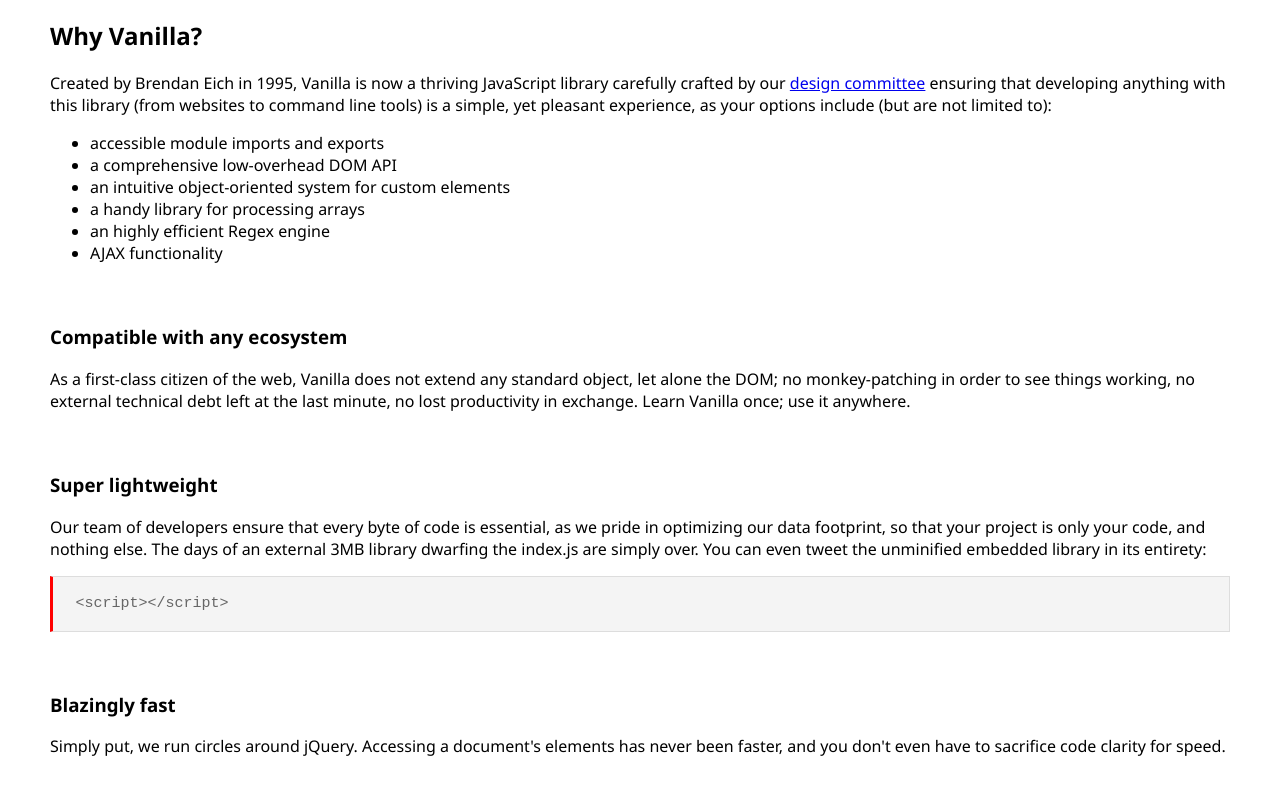
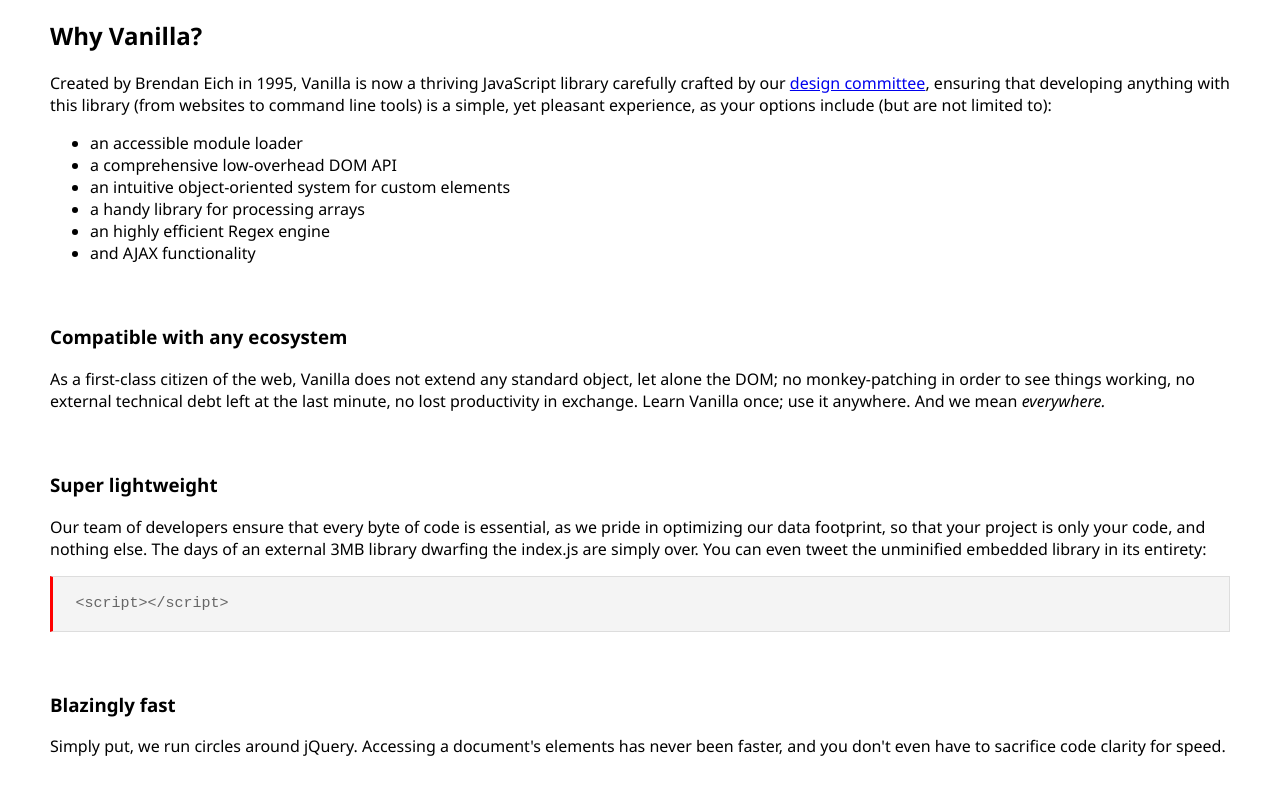
Before and after one commit to nullableVoidPtr/vanilla.js, a plain HTML site: page index.html in a window 1280 px wide. Shown: the part 580-1380 px from the top of the page. Drawn offline with Linux system fonts and the light colour scheme.

Commit message:
Update index.html

```diff
--- a/index.html
+++ b/index.html
@@ -109,22 +109,23 @@
 			<h1>An established alternative, for the modern environment.</h1>
 			<section>
 			<h2>Why Vanilla?</h2>
-				<p>Created by Brendan Eich in 1995, Vanilla is now a thriving JavaScript library carefully crafted by our <a href="https://github.com/tc39/ecma262">design committee</a>
+				<p>Created by Brendan Eich in 1995, Vanilla is now a thriving JavaScript library carefully crafted by our <a href="https://github.com/tc39/ecma262">design committee</a>,
 				ensuring that developing anything with this library (from websites to command line tools) is a simple, yet pleasant experience, as your options
 				include (but are not limited to):</p>
 				<ul>
-					<li>accessible module imports and exports</li>
+					<li>an accessible module loader</li>
 					<li>a comprehensive low-overhead DOM API</li>
 					<li>an intuitive object-oriented system for custom elements</li>
 					<li>a handy library for processing arrays</li>
 					<li>an highly efficient Regex engine</li>
-					<li>AJAX functionality</li>
+					<li>and AJAX functionality</li>
 				</ul>
 			</section>
 			<section>
 				<h3>Compatible with any ecosystem</h3>
 				<p>As a first-class citizen of the web, Vanilla does not extend any standard object, let alone the DOM; no monkey-patching in order
-				to see things working, no external technical debt left at the last minute, no lost productivity in exchange. Learn Vanilla once; use it anywhere.</p>
+				to see things working, no external technical debt left at the last minute, no lost productivity in exchange. Learn Vanilla once; use it anywhere.
+				And we mean <i>everywhere.</i></p>
 			</section>
 			<section>
 				<h3>Super lightweight</h3>
@@ -205,7 +206,6 @@ var part = _.partial(func, arg);</pre>
 				<pre class="vanilla">var bound = func.bind(this);
 var part = ...args => func(arg, args)</pre>
 			</div>
-			<h3>Polymer</h3>
 			<a class="docs-button" href="https://developer.mozilla.org/en-US/docs/Web/JavaScript">Ready to get started?</a>
 		</div>
 		<div class="footer">
```
